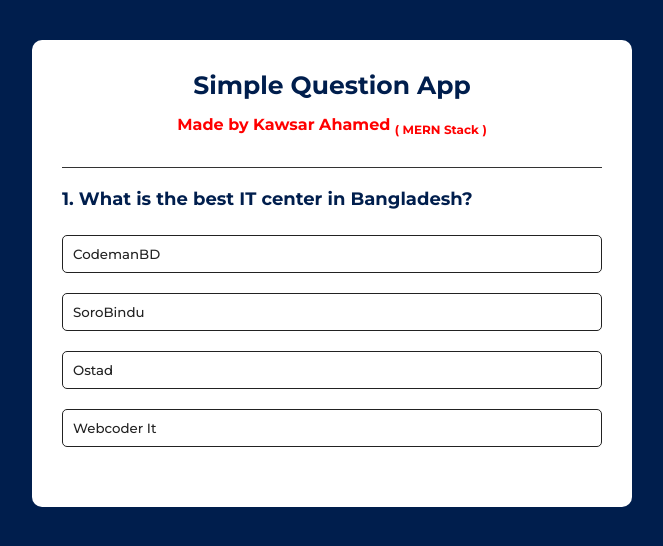
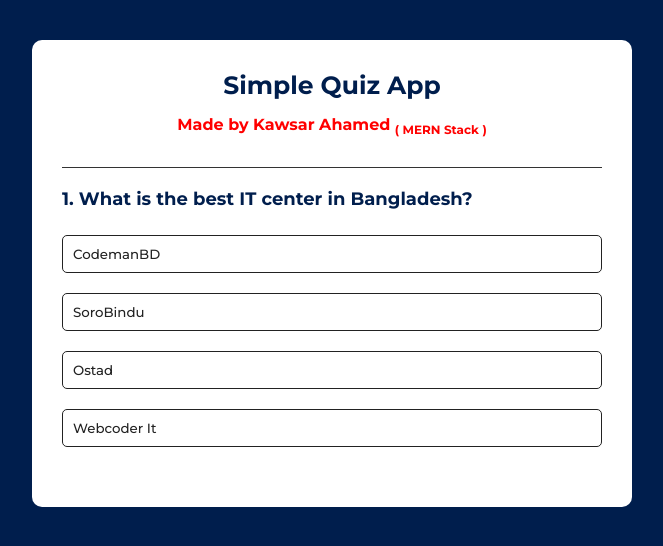
Before and after one commit to Programmer-Kawsar/quizApp, a plain HTML site: page index.html in a window 1280 px wide. Shown: the whole page, without its empty margins (308-971 px from the left). Drawn offline with Linux system fonts and the light colour scheme; a web font is replaced by a local one.

Commit message:
heading change

```diff
--- a/index.html
+++ b/index.html
@@ -8,7 +8,7 @@
   </head>
   <body>
     <div class="app">
-      <h1>Simple Question App</h1>
+      <h1>Simple Quiz App</h1>
       <h4 class="animated">Made by Kawsar Ahamed <sub>( MERN Stack )</sub></h4>
       <div class="quiz">
         <h2 id="question">Questions goes here</h2>
```
